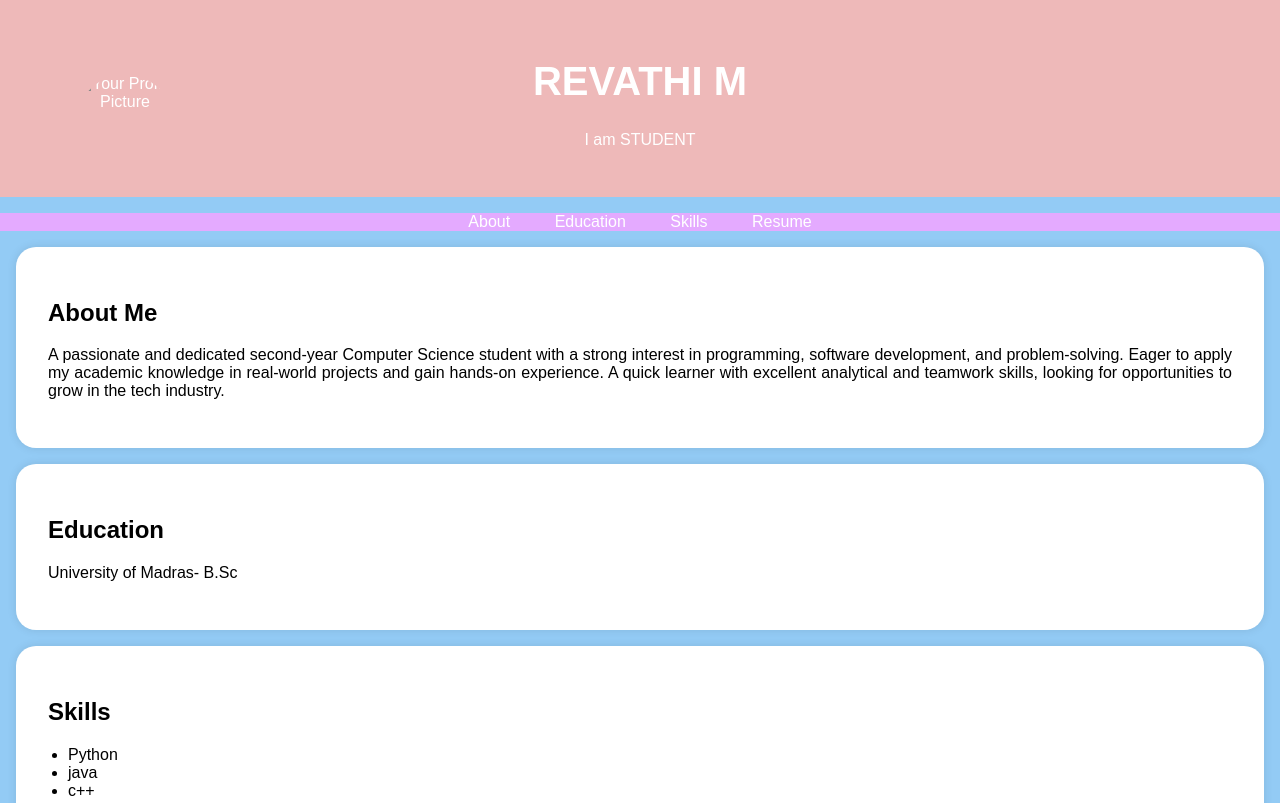
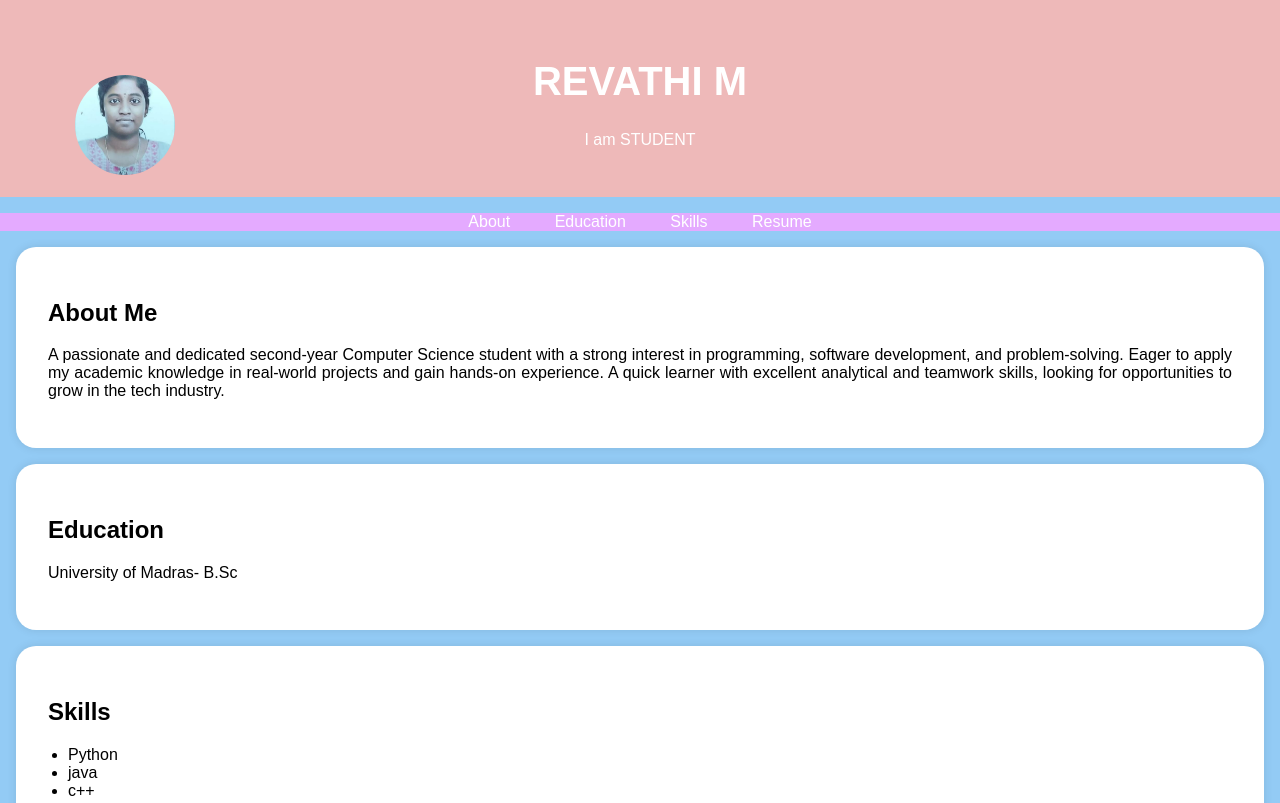
Before and after one commit to Revathirev23/Revathirev23, a plain HTML site: page index.html in a window 1280 px wide. Shown: the top 803 px of the page. Drawn offline with Linux system fonts and the light colour scheme.

Commit message:
Update index.html

```diff
--- a/index.html
+++ b/index.html
@@ -95,7 +95,7 @@
     <header>
         <div class="header-content">
             <!-- Add your profile picture here -->
-            <img src="Revathi.jpg" alt="Your Profile Picture" class="profile-picture">
+            <img src="myimage.jpg" alt="Your Profile Picture" class="profile-picture">
             <h1>REVATHI M</h1>
             <p>I am STUDENT</p>
         </div>
```
